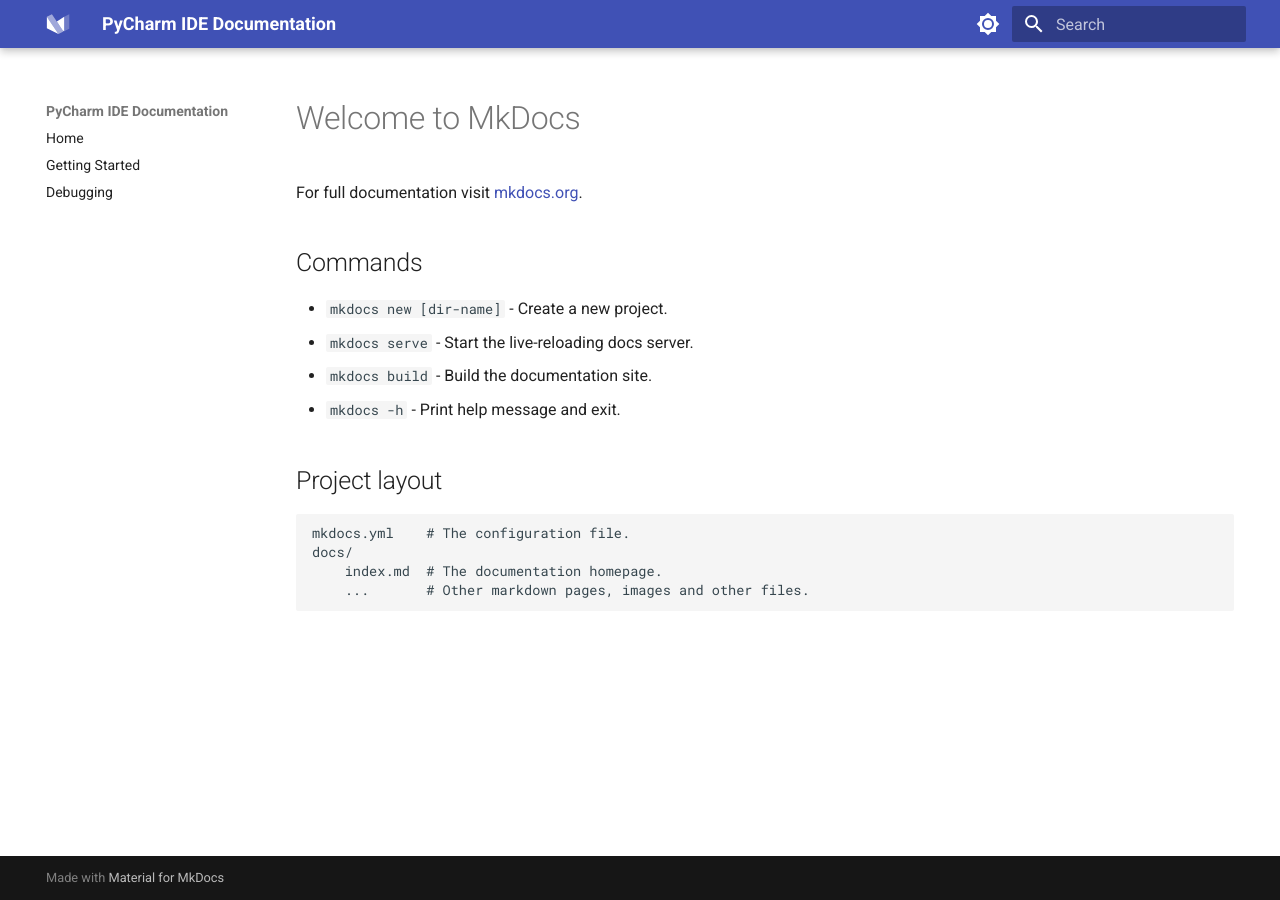
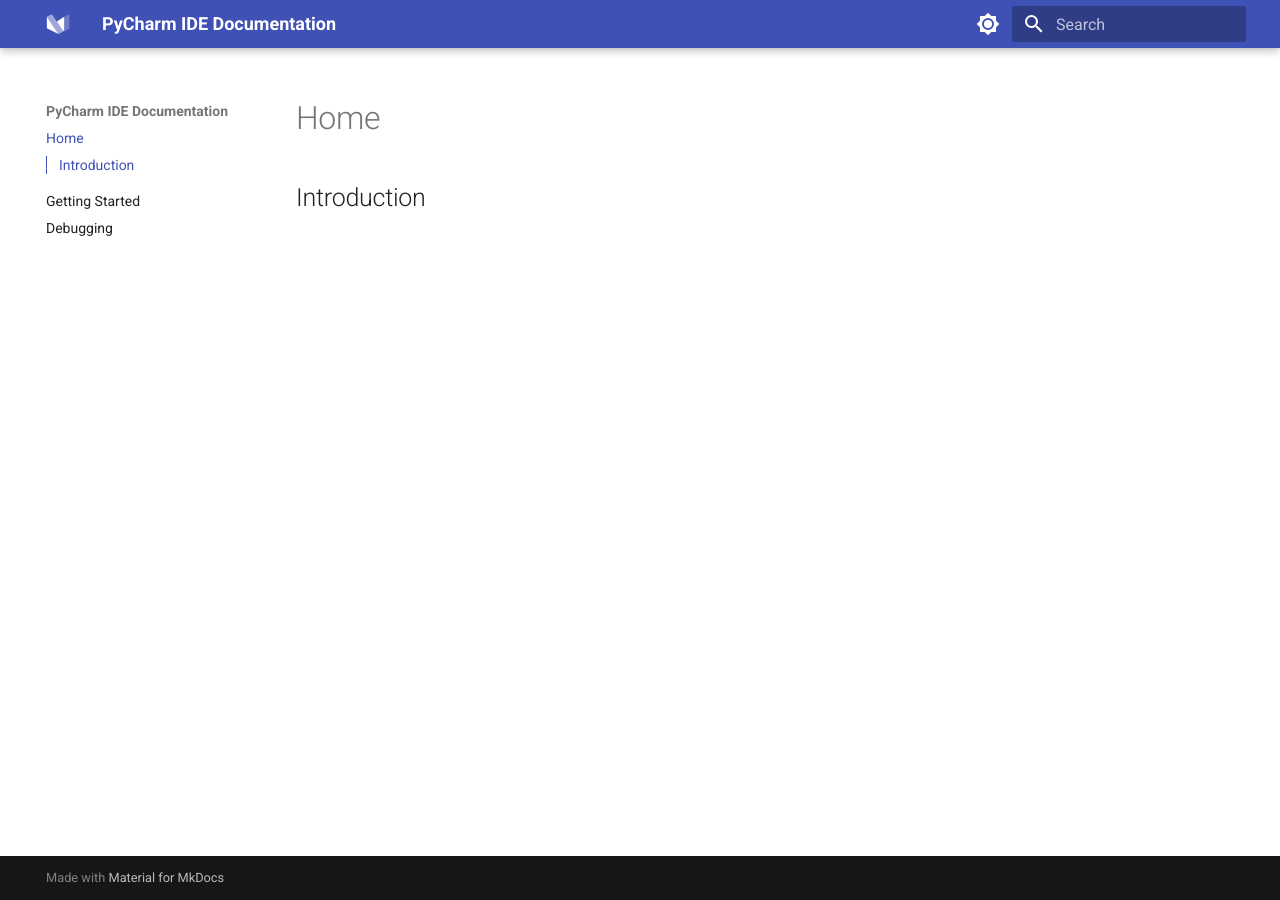
Before and after one commit to mikkosio/User-Doc, an MkDocs documentation site: the page built from docs/index.md, in a window 1280 px wide. Built offline with MkDocs 1.6.1 and Material for MkDocs 9.7.7, drawn with Linux system fonts in a browser that asks for light colours.

Commit message:
Deleted introduction.md

```diff
--- a/docs/index.md
+++ b/docs/index.md
@@ -1,4 +1,4 @@
-# Welcome to MkDocs
+<!-- # Welcome to MkDocs
 
 For full documentation visit [mkdocs.org](https://www.mkdocs.org).
 
@@ -14,4 +14,6 @@
     mkdocs.yml    # The configuration file.
     docs/
         index.md  # The documentation homepage.
-        ...       # Other markdown pages, images and other files.
+        ...       # Other markdown pages, images and other files. -->
+
+## Introduction
--- a/mkdocs.yml
+++ b/mkdocs.yml
@@ -1,7 +1,7 @@
 site_name: PyCharm IDE Documentation
 
 nav:
-  - Home: "introduction.md"
+  - Home: "index.md"
   - Getting Started: "pages/first-project.md"
   - Debugging: "pages/debugging.md"
 
```
Also changed, not shown: docs/introduction.md (deleted, +0 -1 lines).
